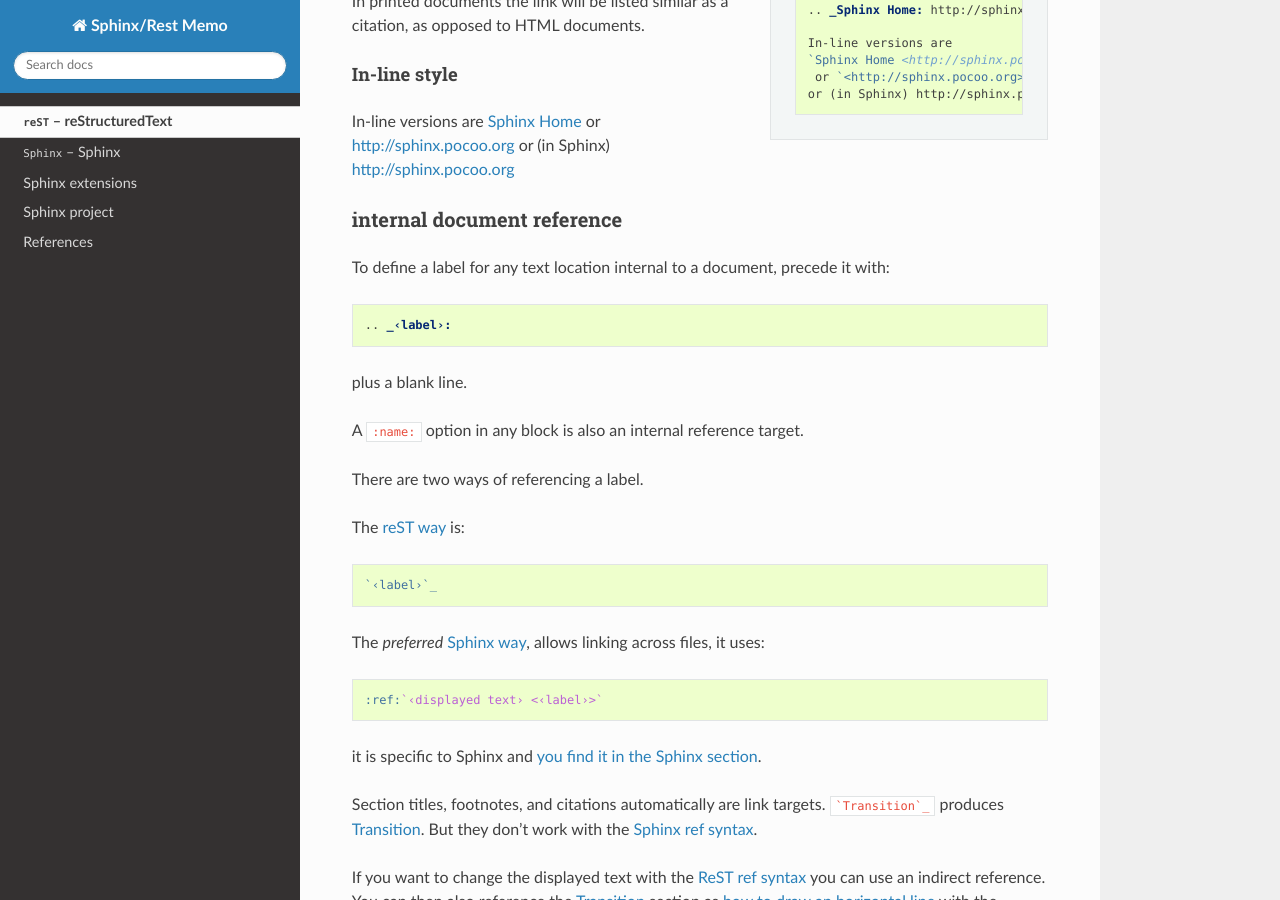
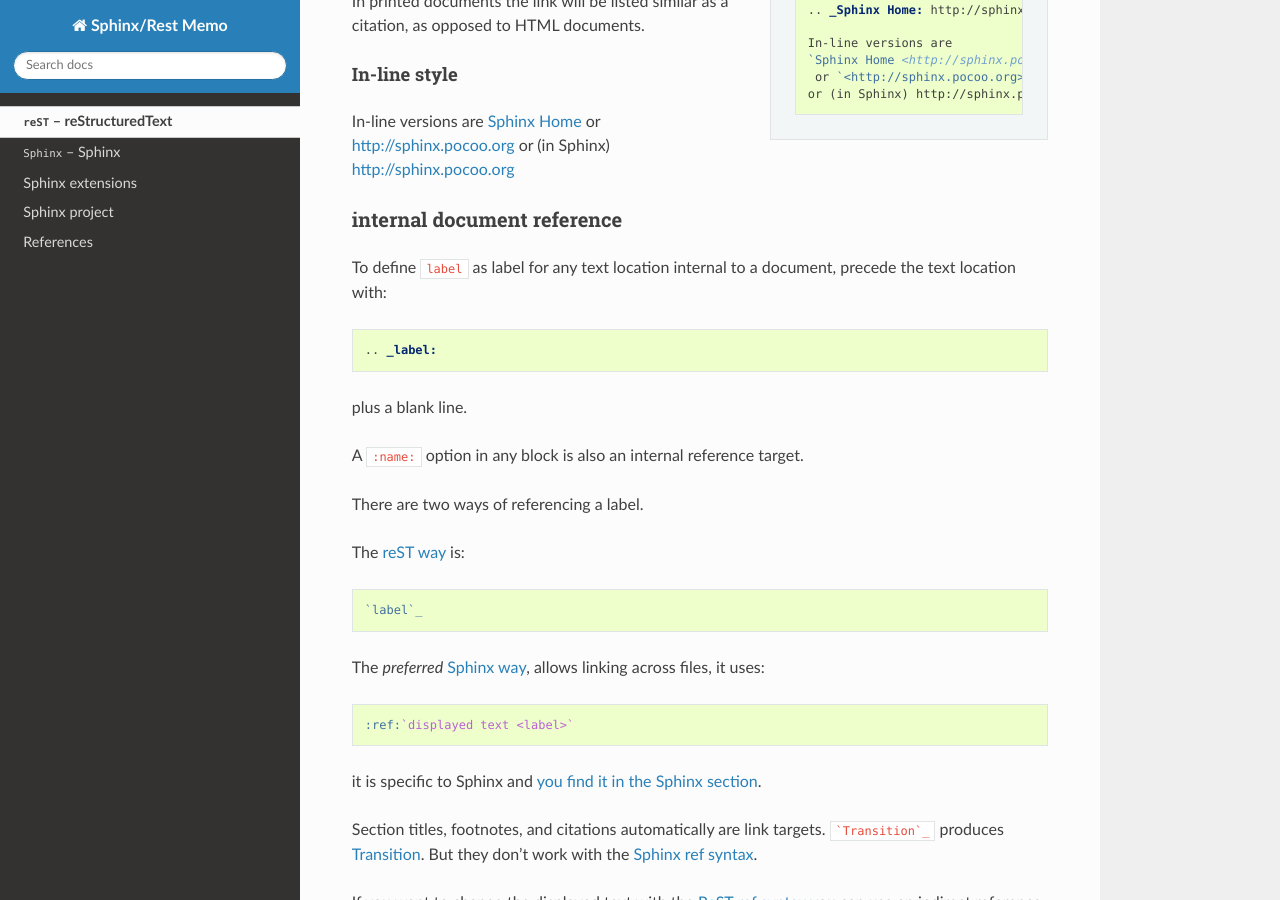
Before and after one commit to marczz/rest-sphinx-memo, a Sphinx documentation site: the page built from source/ReST.rst, in a window 1280 px wide and 900 px high, scrolled down 9438 px. Built offline with Sphinx 7.4.7 and the Read the Docs theme 2.0.0, drawn with Linux system fonts in a browser that asks for light colours; formulas are drawn with MathJax 3; the version number could not be read and is left out.

```diff
--- a/source/ReST.rst
+++ b/source/ReST.rst
@@ -892,10 +892,10 @@ In-line versions are `Sphinx Home <http://sphinx.pocoo.org>`_ or
 
 internal document reference
 ---------------------------
-To define a label for any text location internal to a document,
-precede it with::
+To define ``label`` as label for any text location internal to a document,
+precede the text location with::
 
-   .. _‹label›:
+   .. _label:
 
 plus a blank line.
 
@@ -909,13 +909,13 @@ The :restref:`reST way
 <restructuredtext.html#hyperlink-targets>`
 is::
 
-    `‹label›`_
+    `label`_
 
 The *preferred* `Sphinx way
 <http://sphinx.pocoo.org/latest/markup/inline.html#cross-referencing-syntax>`_,
 allows linking across files, it  uses::
 
-   :ref:`‹displayed text› <‹label›>`
+   :ref:`displayed text <label>`
 
 it is specific to Sphinx and :ref:`you find it in the Sphinx section
 <sphinx_cross_references>`.
```
Also changed, not shown: source/Sphinx.rst (+4 -4 lines).
